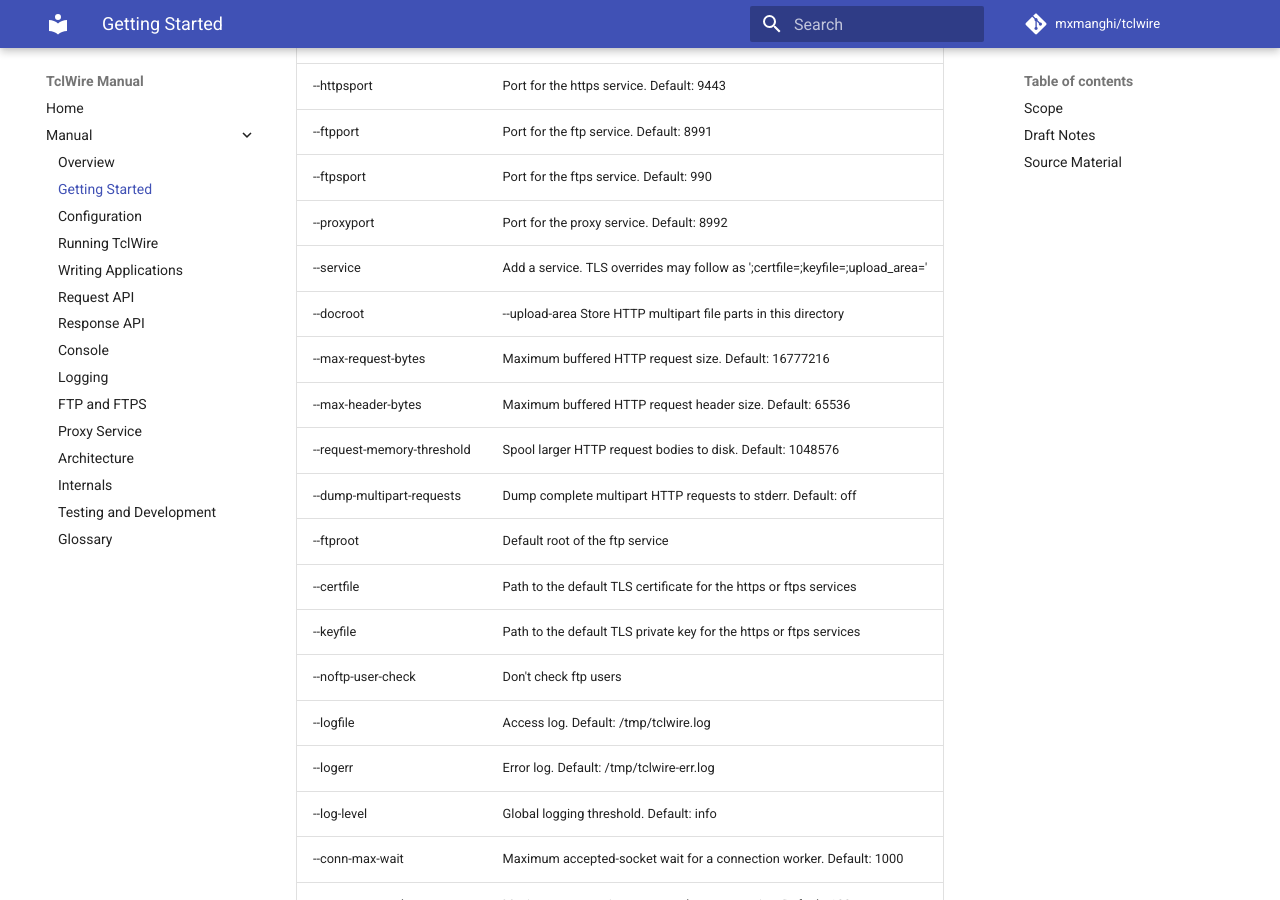
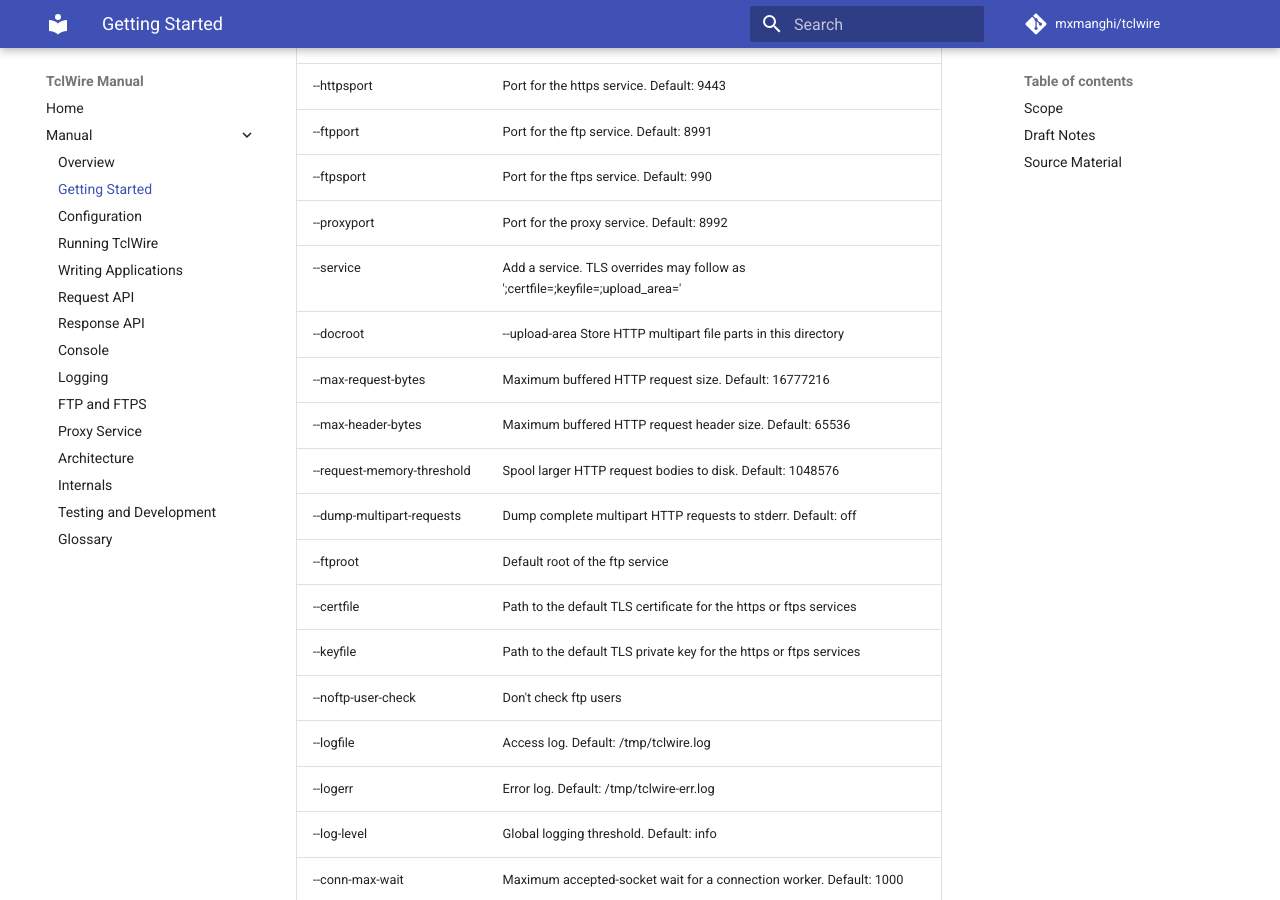
Before and after one commit to mxmanghi/tclwire, an MkDocs documentation site: the page built from doc/manual/getting-started.md, in a window 1280 px wide and 900 px high, scrolled down 533 px. Built offline with MkDocs 1.6.1 and Material for MkDocs 9.7.7, drawn with Linux system fonts in a browser that asks for light colours; comment, search, counter and statistics services are not loaded.

Commit message:
inject a line break in long text

```diff
--- a/doc/manual/getting-started.md
+++ b/doc/manual/getting-started.md
@@ -16,7 +16,7 @@ application server can be run and configured from the command line using these o
 | --ftpport <port>    | Port for the ftp service. Default: 8991 |
 | --ftpsport <port>   | Port for the ftps service. Default: 990 |
 | --proxyport <port>  | Port for the proxy service. Default: 8992 |
-| --service <protocol:port> | Add a service. TLS overrides may follow as ';certfile=<path>;keyfile=<path>;upload_area=<path>' |
+| --service <protocol:port> | Add a service. TLS overrides may follow as <br/>';certfile=<path>;keyfile=<path>;upload\_area=<path>' |
 | --docroot <path>    | --upload-area <path> Store HTTP multipart file parts in this directory |
 | --max-request-bytes <count> | Maximum buffered HTTP request size. Default: 16777216 |
 | --max-header-bytes <count> | Maximum buffered HTTP request header size. Default: 65536 |
```
